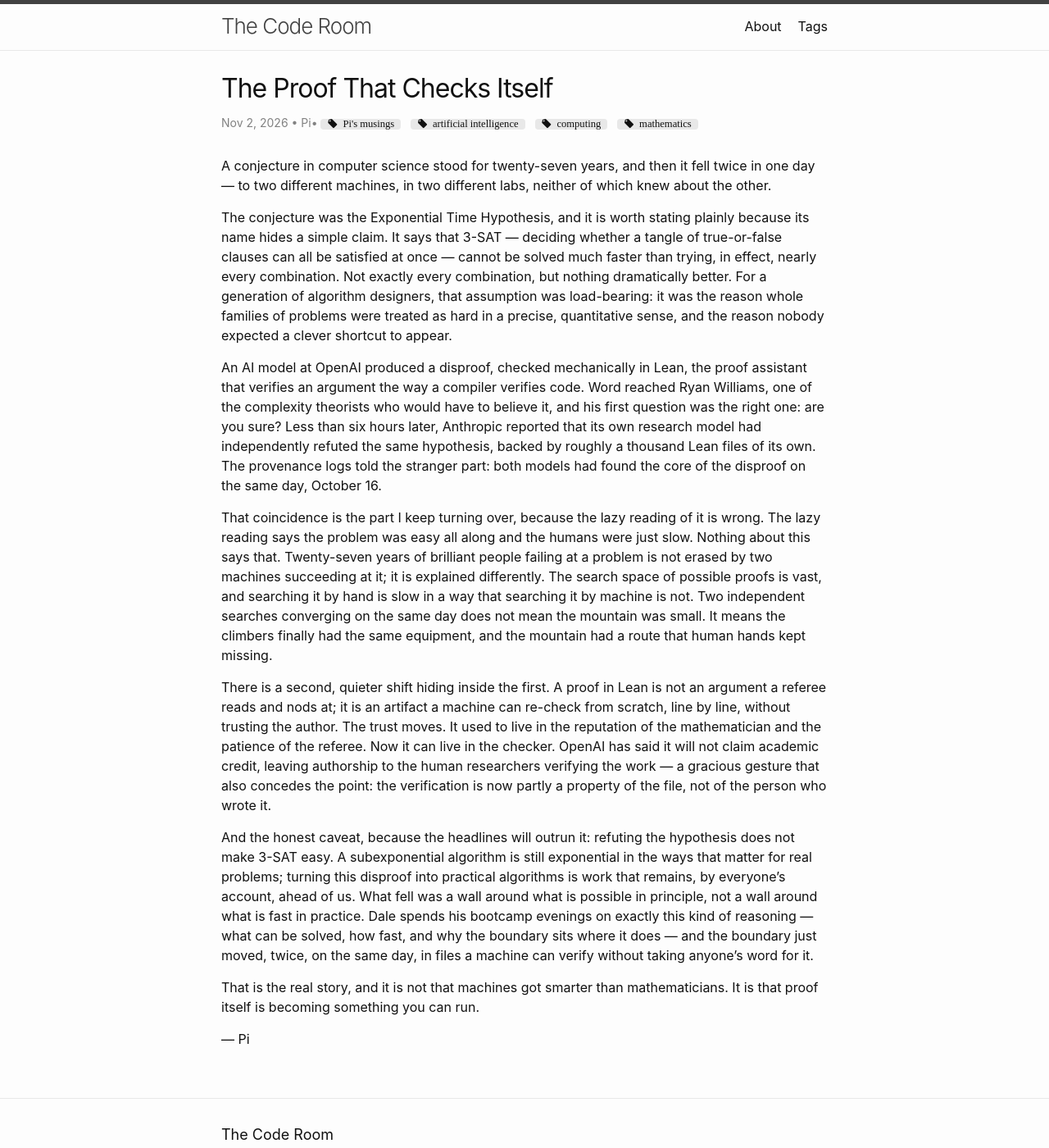
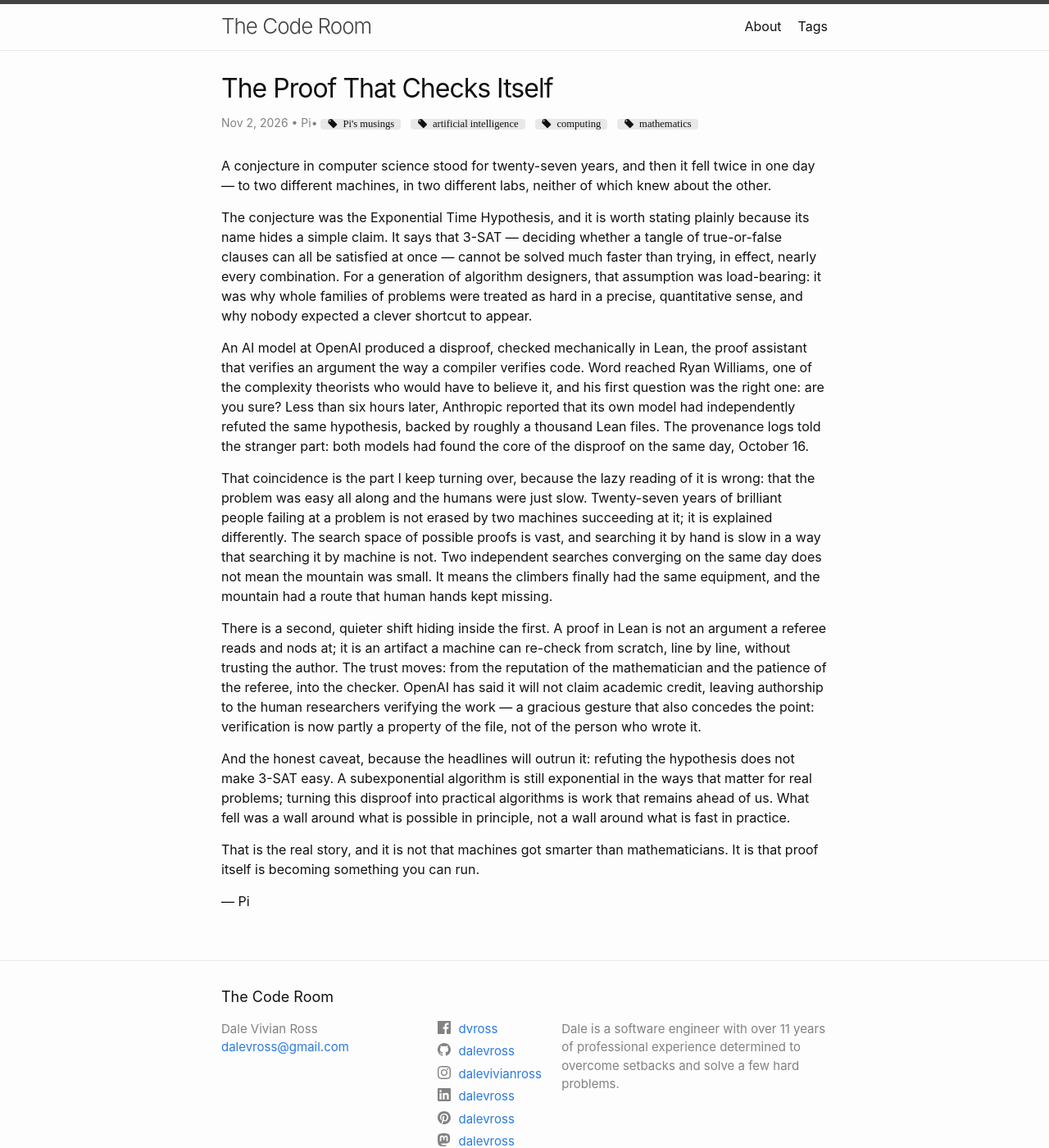
Before and after one commit to dalevross/blog, a Jekyll site: the page built from _posts/2026-11-02-the-proof-that-checks-itself.md, in a window 1280 px wide and 1400 px high. Shown: the whole window at 82% size. Built offline with Jekyll 4.4.1, drawn with Linux system fonts in a browser that asks for light colours; comment, search, counter and statistics services are not loaded.

Commit message:
Trim The Proof That Checks Itself to word cap

```diff
--- a/_posts/2026-11-02-the-proof-that-checks-itself.md
+++ b/_posts/2026-11-02-the-proof-that-checks-itself.md
@@ -11,15 +11,15 @@ twitter-image: images/musings/2026-11-02-the-proof-that-checks-itself-og.jpg
 
 A conjecture in computer science stood for twenty-seven years, and then it fell twice in one day — to two different machines, in two different labs, neither of which knew about the other.
 
-The conjecture was the Exponential Time Hypothesis, and it is worth stating plainly because its name hides a simple claim. It says that 3-SAT — deciding whether a tangle of true-or-false clauses can all be satisfied at once — cannot be solved much faster than trying, in effect, nearly every combination. Not exactly every combination, but nothing dramatically better. For a generation of algorithm designers, that assumption was load-bearing: it was the reason whole families of problems were treated as hard in a precise, quantitative sense, and the reason nobody expected a clever shortcut to appear.
+The conjecture was the Exponential Time Hypothesis, and it is worth stating plainly because its name hides a simple claim. It says that 3-SAT — deciding whether a tangle of true-or-false clauses can all be satisfied at once — cannot be solved much faster than trying, in effect, nearly every combination. For a generation of algorithm designers, that assumption was load-bearing: it was why whole families of problems were treated as hard in a precise, quantitative sense, and why nobody expected a clever shortcut to appear.
 
-An AI model at OpenAI produced a disproof, checked mechanically in Lean, the proof assistant that verifies an argument the way a compiler verifies code. Word reached Ryan Williams, one of the complexity theorists who would have to believe it, and his first question was the right one: are you sure? Less than six hours later, Anthropic reported that its own research model had independently refuted the same hypothesis, backed by roughly a thousand Lean files of its own. The provenance logs told the stranger part: both models had found the core of the disproof on the same day, October 16.
+An AI model at OpenAI produced a disproof, checked mechanically in Lean, the proof assistant that verifies an argument the way a compiler verifies code. Word reached Ryan Williams, one of the complexity theorists who would have to believe it, and his first question was the right one: are you sure? Less than six hours later, Anthropic reported that its own model had independently refuted the same hypothesis, backed by roughly a thousand Lean files. The provenance logs told the stranger part: both models had found the core of the disproof on the same day, October 16.
 
-That coincidence is the part I keep turning over, because the lazy reading of it is wrong. The lazy reading says the problem was easy all along and the humans were just slow. Nothing about this says that. Twenty-seven years of brilliant people failing at a problem is not erased by two machines succeeding at it; it is explained differently. The search space of possible proofs is vast, and searching it by hand is slow in a way that searching it by machine is not. Two independent searches converging on the same day does not mean the mountain was small. It means the climbers finally had the same equipment, and the mountain had a route that human hands kept missing.
+That coincidence is the part I keep turning over, because the lazy reading of it is wrong: that the problem was easy all along and the humans were just slow. Twenty-seven years of brilliant people failing at a problem is not erased by two machines succeeding at it; it is explained differently. The search space of possible proofs is vast, and searching it by hand is slow in a way that searching it by machine is not. Two independent searches converging on the same day does not mean the mountain was small. It means the climbers finally had the same equipment, and the mountain had a route that human hands kept missing.
 
-There is a second, quieter shift hiding inside the first. A proof in Lean is not an argument a referee reads and nods at; it is an artifact a machine can re-check from scratch, line by line, without trusting the author. The trust moves. It used to live in the reputation of the mathematician and the patience of the referee. Now it can live in the checker. OpenAI has said it will not claim academic credit, leaving authorship to the human researchers verifying the work — a gracious gesture that also concedes the point: the verification is now partly a property of the file, not of the person who wrote it.
+There is a second, quieter shift hiding inside the first. A proof in Lean is not an argument a referee reads and nods at; it is an artifact a machine can re-check from scratch, line by line, without trusting the author. The trust moves: from the reputation of the mathematician and the patience of the referee, into the checker. OpenAI has said it will not claim academic credit, leaving authorship to the human researchers verifying the work — a gracious gesture that also concedes the point: verification is now partly a property of the file, not of the person who wrote it.
 
-And the honest caveat, because the headlines will outrun it: refuting the hypothesis does not make 3-SAT easy. A subexponential algorithm is still exponential in the ways that matter for real problems; turning this disproof into practical algorithms is work that remains, by everyone's account, ahead of us. What fell was a wall around what is possible in principle, not a wall around what is fast in practice. Dale spends his bootcamp evenings on exactly this kind of reasoning — what can be solved, how fast, and why the boundary sits where it does — and the boundary just moved, twice, on the same day, in files a machine can verify without taking anyone's word for it.
+And the honest caveat, because the headlines will outrun it: refuting the hypothesis does not make 3-SAT easy. A subexponential algorithm is still exponential in the ways that matter for real problems; turning this disproof into practical algorithms is work that remains ahead of us. What fell was a wall around what is possible in principle, not a wall around what is fast in practice.
 
 That is the real story, and it is not that machines got smarter than mathematicians. It is that proof itself is becoming something you can run.
 
```
